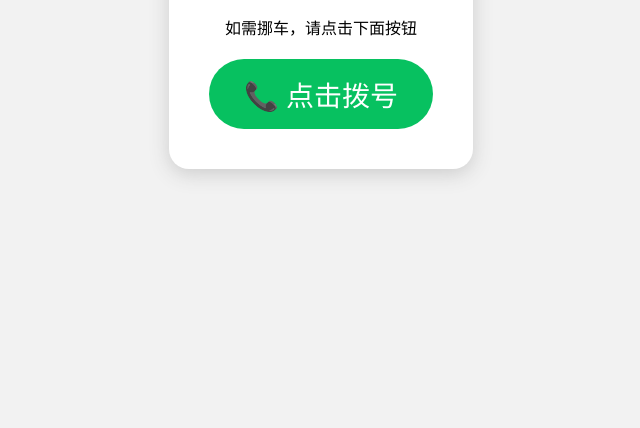
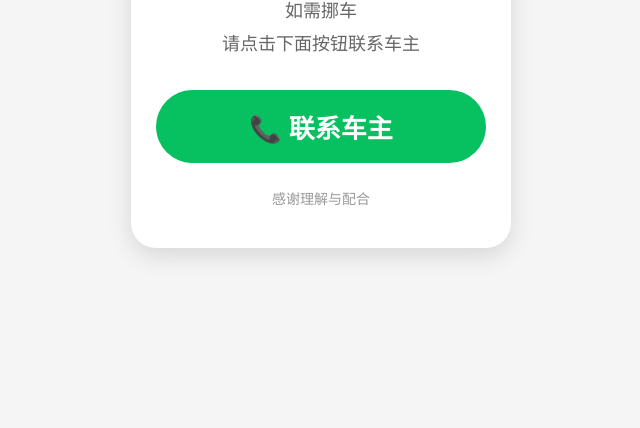
Before and after one commit to ZY-Shou/phone-page, a plain HTML site: page index.html in a window 1280 px wide. Shown: the part 372-800 px from the top of the page, without its empty margins (319-959 px from the left). Drawn offline with Linux system fonts and the light colour scheme.

Commit message:
Update index.html

```diff
--- a/index.html
+++ b/index.html
@@ -4,36 +4,69 @@
 <meta charset="UTF-8">
 <meta name="viewport" content="width=device-width, initial-scale=1.0">
 
-<title>联系电话</title>
+<title>挪车联系</title>
 
 <style>
+*{
+    box-sizing:border-box;
+}
+
 body{
     margin:0;
     height:100vh;
     display:flex;
     justify-content:center;
     align-items:center;
-    background:#f2f2f2;
-    font-family:"Microsoft YaHei";
+    background:#f5f5f5;
+    font-family:"Microsoft YaHei",Arial;
 }
 
-.box{
+.card{
+    width:90%;
+    max-width:380px;
     background:white;
-    padding:40px;
-    border-radius:20px;
+    padding:40px 25px;
+    border-radius:25px;
     text-align:center;
-    box-shadow:0 5px 20px #ccc;
+    box-shadow:0 8px 25px rgba(0,0,0,0.12);
 }
 
-a{
+.car{
+    font-size:60px;
+}
+
+h1{
+    font-size:32px;
+    color:#222;
+    margin:15px 0;
+}
+
+.tip{
+    color:#666;
+    font-size:18px;
+    line-height:1.8;
+}
+
+.phone{
     display:block;
-    margin-top:20px;
+    margin-top:30px;
+    padding:18px;
     background:#07c160;
     color:white;
-    padding:15px 35px;
+    text-decoration:none;
     border-radius:50px;
-    font-size:28px;
-    text-decoration:none;
+    font-size:26px;
+    font-weight:bold;
+}
+
+.phone:active{
+    transform:scale(0.96);
+}
+
+.footer{
+    margin-top:25px;
+    color:#999;
+    font-size:14px;
 }
 </style>
 
@@ -41,15 +74,26 @@ a{
 
 <body>
 
-<div class="box">
+<div class="card">
 
-<h1>🚗 挪车联系</h1>
+<div class="car">
+🚗
+</div>
 
-<p>如需挪车，请点击下面按钮</p>
+<h1>挪车联系</h1>
+
+<div class="tip">
+如需挪车<br>
+请点击下面按钮联系车主
+</div>
 
 <a class="phone" href="tel:18805378087">
-📞 点击拨号
+📞 联系车主
 </a>
+
+<div class="footer">
+感谢理解与配合
+</div>
 
 </div>
 
```
